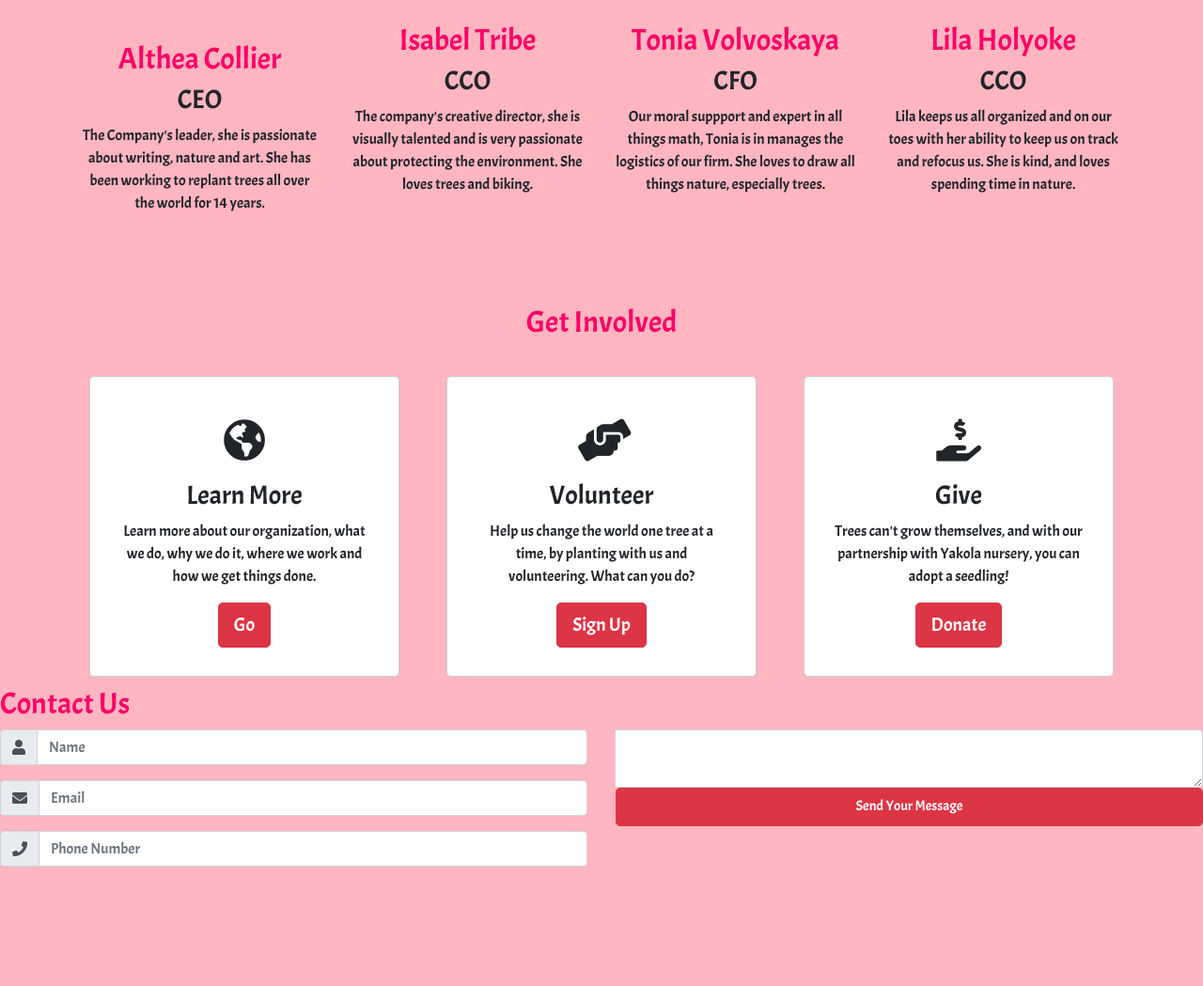
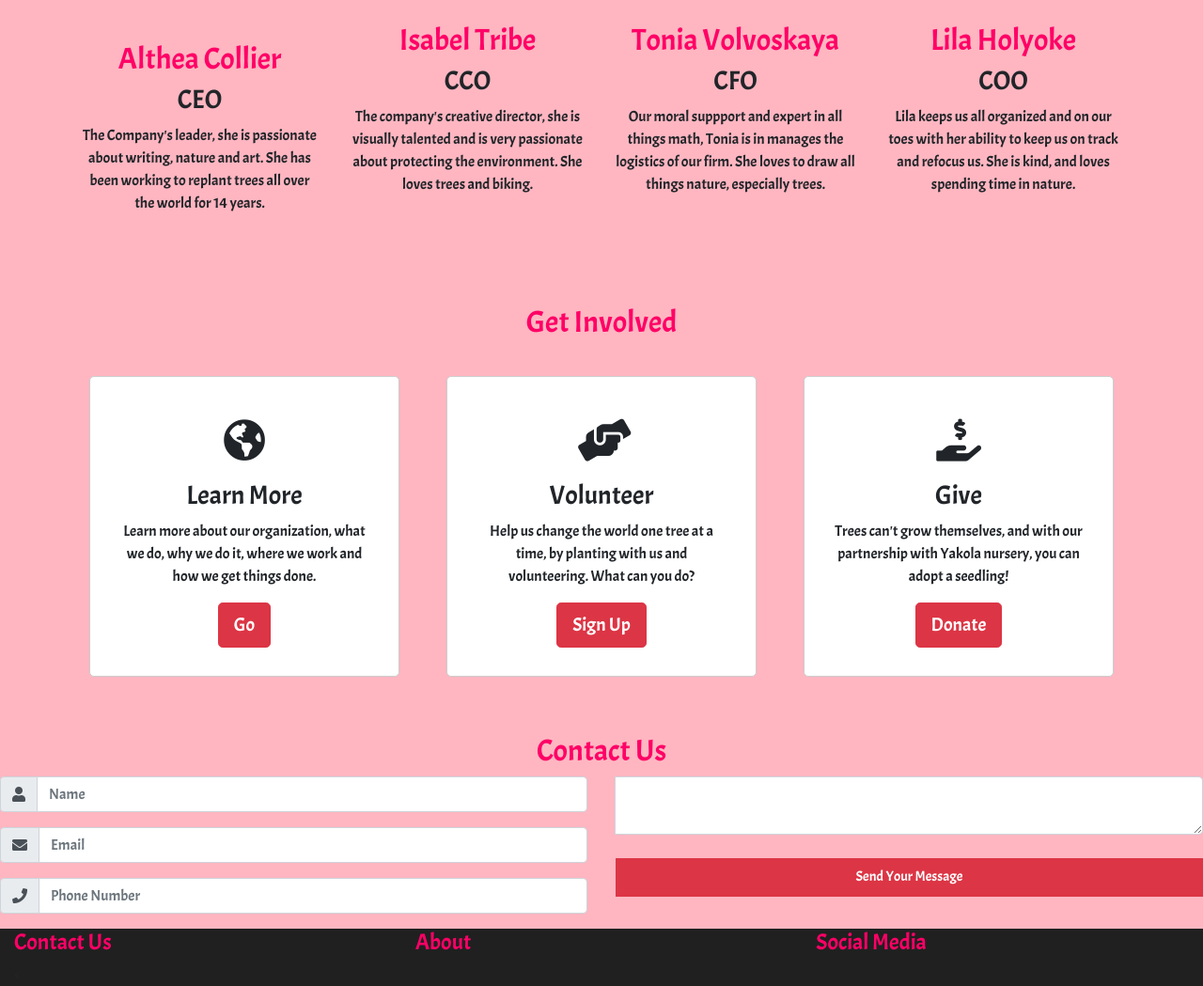
Before and after one commit to altheasophia/LIPprojectOne, a plain HTML site: page index.html in a window 1280 px wide. Shown: the part 1424-2473 px from the top of the page at 94% size. Before the commit the page ends 2362 px from the top, so only its background shows below. Drawn offline with nearby package versions, Linux system fonts and the light colour scheme.

Commit message:
everything but finished footer-beginning of 3/16

```diff
--- a/index.html
+++ b/index.html
@@ -41,9 +41,9 @@
                 <h1>
                     Derev'ya
                 </h1>
-                <p>
+                <h3>
                     Wherever there are trees, there is always happiness, understanding and beauty. We want to rebuild communities and environments by replanting
-                </p>
+                </h3>
                 <button class="btn btn-lg btn-danger"> Get Involved</button>
                 <button class="btn btn-lg btn-secondary">View Details</button>
             </div>
@@ -135,7 +135,7 @@
                     <h2>
                         <font color="ff0066">Lila Holyoke</font>
                     </h2>
-                    <h3>CCO</h3>
+                    <h3>COO</h3>
                     <p>Lila keeps us all organized and on our toes with her ability to keep us on track and refocus us. She is kind, and loves spending time in nature.</p>
 
                 </div>
@@ -183,7 +183,8 @@
     </div>
 
 </section>
-<!------- eng get involved section-------->
+<!------- end get involved section-------->
+
 
 <!------------begin contact section--------->
 <seciton class= "contact">
@@ -226,11 +227,32 @@
         </div>
     </div>
 </seciton>
+<!-------------end contact section------------>
 
 
+<!-------begin footer section------------->
+<footer class= "container-fluid">
+    <div class= "row">
 
 
-<!-------------end contact section------------>
+         <div class= " col-lg-4 col-md-4">
+         <h4> <font color= "ff0066">Contact Us</font></h4>
+             <
+         </div>
+
+         <div class= "col-lg-4 col-md-4">
+         <h4> <font color= "ff0066">About</font></h4>
+         </div>
+
+         <div class= "col-lg-4 col-md-4">
+         <h4> <font color= "ff0066">Social Media</font></h4>
+         </div>
+
+    </div>
+</footer>
+
+<!-------end footer section------------->
+
     <!-- bootsrap link -->
     <script src="https://code.jquery.com/jquery-3.3.1.slim.min.js" integrity="sha384-q8i/X+965DzO0rT7abK41JStQIAqVgRVzpbzo5smXKp4YfRvH+8abtTE1Pi6jizo" crossorigin="anonymous"></script>
     <script src="https://cdnjs.cloudflare.com/ajax/libs/popper.js/1.14.7/umd/popper.min.js" integrity="sha384-UO2eT0CpHqdSJQ6hJty5KVphtPhzWj9WO1clHTMGa3JDZwrnQq4sF86dIHNDz0W1" crossorigin="anonymous"></script>
--- a/style.css
+++ b/style.css
@@ -70,6 +70,7 @@ body{
    padding: 50px, 0, 80px;
    margin-top:50px;
     width:100%;
+    margin-bottom: 50px;
 }
 
 .getinvolved i{
@@ -92,7 +93,9 @@ body{
 
 .contact{
     font-family: "Acme", cursive;
-    margin-top: 80px;
+    text-align:center;
+margin-top: 80px ;
+margin-bottom: 100px;
 }
 
 
@@ -101,4 +104,26 @@ body{
 .contact .btn{
     Width: 100% ;
     font-size: 15px;
+    border-radius: 0;
 }
+
+.contact .input-group{
+    margin-bottom: 25px;
+
+}
+
+
+.contact.btn:hover{
+    background-color: #a85959 !important;
+    color: #fff !important;
+}
+
+.container-fluid{
+    background-color: #202020;
+    font-family: "Acme", cursive;
+
+}
+
+.ul{
+    color: white;
+}
```
